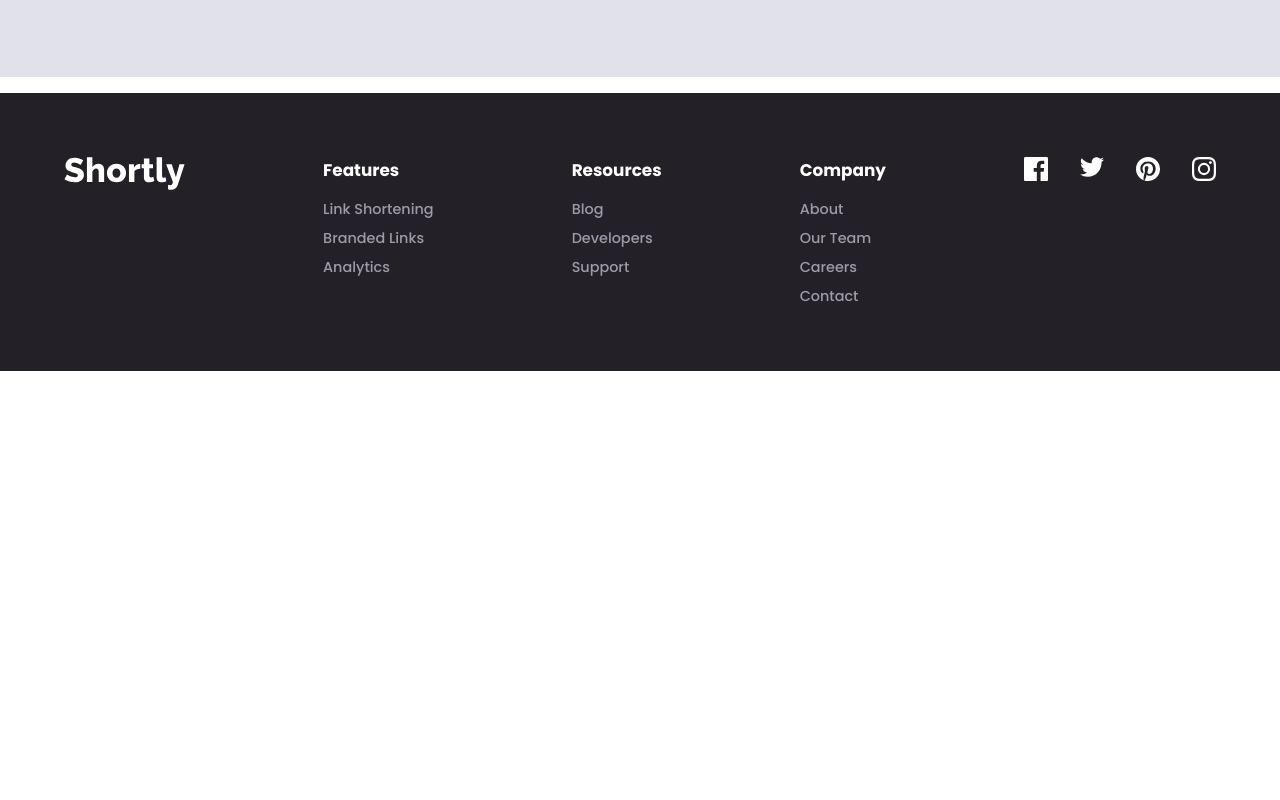
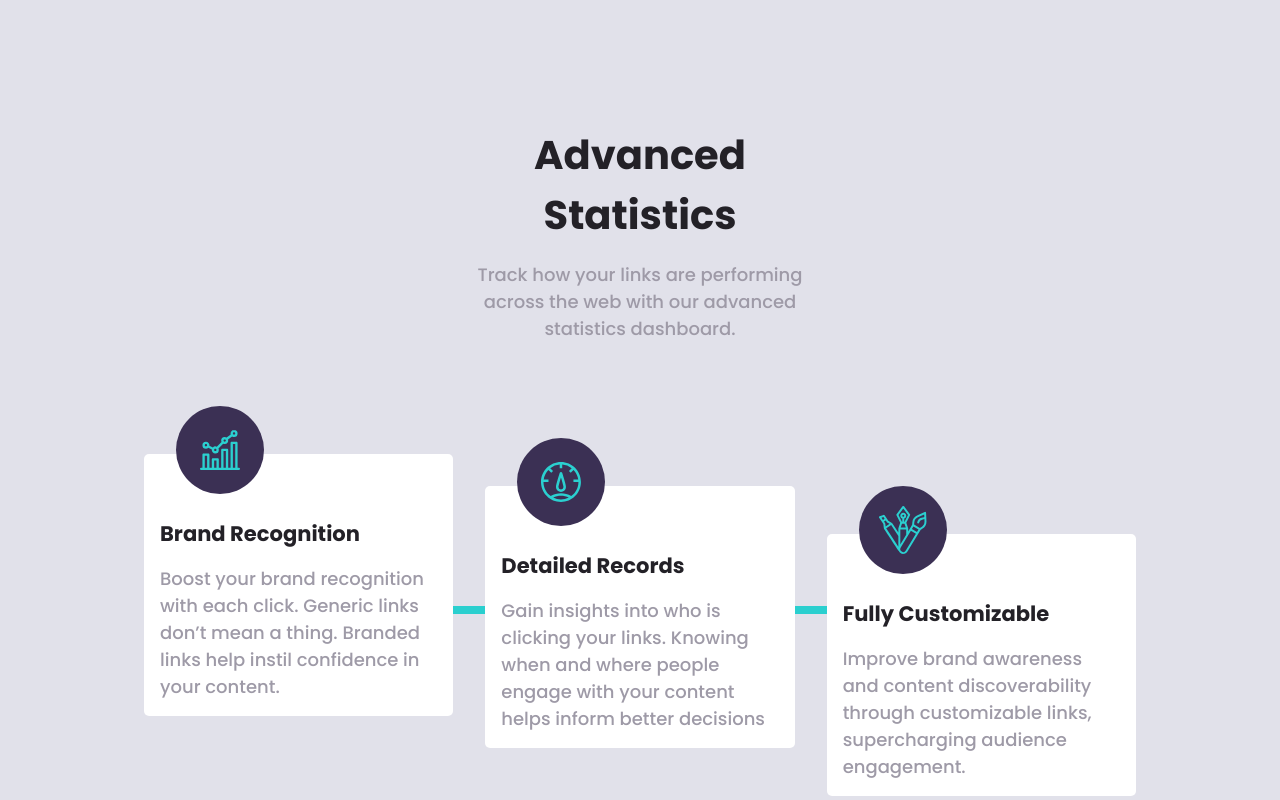
Before and after one commit to kirontoo/url-shortly, a React (Create React App) app: page / in a window 1280 px wide. Shown: the part 880-1680 px from the top of the page. Before the commit the page ends 1251 px from the top, so only its background shows below. Built offline with nearby package versions, Linux system fonts and the light colour scheme.

Commit message:
Redo styling for mobile and desktop

```diff
--- a/src/Home/Home.tsx
+++ b/src/Home/Home.tsx
@@ -17,7 +17,9 @@ export const Home = () => {
         <Banner />
         <section className="promo">
           <UrlShortener />
+          <Stats/>
         </section>
+        <BoostLinks/>
       </main>
       <Footer />
     </>
--- a/src/components/Card/Card.scss
+++ b/src/components/Card/Card.scss
@@ -2,30 +2,71 @@
 
 .card {
   background: #fff;
-  width: 16em;
   text-align: left;
-  padding: 1em;
-  padding-top: 3.5em;
-  margin: 1em;
+  padding: 1rem;
+  padding-top: 3.5rem;
+  margin: 1rem;
   position: relative;
-  box-shadow: 0 8px 16px 0 rgba(0,0,0,0.2);
   border-radius: 5px;
+
+  .card__header {
+    position: absolute;
+    top: -3rem;
+    width: 100%;
+    left: 0;
+    @include flexbox();
+    @include justify-content(center);
+    @include align-items(center);
+  }
 
   .card__icon {
     background: $dark-violet;
-    padding: 1em;
+    padding: 1rem;
     border-radius: 50%;
-    position: absolute;
-    top: -2em;
+    width: 3.5rem;
+    height: 3.5rem;
+    @include flexbox();
+    @include justify-content(center);
+    @include align-items(center);
   }
 
   .card__title {
-    margin-bottom: 1em;
-    margin-top: 0.5em
+    margin-bottom: 1rem;
+    margin-top: 0.5rem;
+    color: $very-dark-violet;
+    text-align: center;
   }
 
   .card__text {
     color: $secondary-text;
-    font-size: 0.8em;
+    // font-size: 0.8rem;
+    text-align: center;
+  }
+
+  &:not(:last-child):after {
+    content: '';
+    width: 0.5rem;
+    height: 5rem;
+    background: $cyan;
+    position: absolute;
+    top: 100%;
+    left: 49%;
+    z-index: 0;
+  }
+
+  @include media(">=desktop") {
+    width: calc(100% / 3);
+    &:not(:last-child):after {
+      width: 0;
+      height: 0;
+    }
+    .card__header {
+      @include justify-content(flex-start);
+      padding: 0 2rem;
+    }
+
+    .card__title, .card__text {
+      text-align: left;
+    }
   }
 }
--- a/src/components/Card/Card.tsx
+++ b/src/components/Card/Card.tsx
@@ -11,7 +11,11 @@ export const Card: React.FC< CardProps > = ( { title, imageUrl, text } ) => {
   let icon = process.env.PUBLIC_URL + 'images/' + imageUrl;
   return (
     <div className="card">
-      <img src={ icon } alt="" className="card__icon"/>
+      <div className="card__header">
+        <div className="card__icon">
+          <img src={ icon } alt={icon} />
+        </div>
+      </div>
       <h3 className="card__title">{ title }</h3>
       <p className="card__text">{ text }</p>
     </div>
--- a/src/components/Stats/Stats.scss
+++ b/src/components/Stats/Stats.scss
@@ -6,38 +6,63 @@
   @include flex-flow( column );
   @include align-items( center );
   text-align: center;
-  margin-top: 7em;
+  padding-bottom: 5rem;
+
 
   .stats__header {
-    width: 40%;
+    @include media(">=desktop") {
+      width: 30%;
+      margin-top: 2rem;
+      margin-bottom: 2rem;
+    }
+
+    .stats__title {
+      margin-bottom: 1rem;
+      @include media(">=desktop") {
+        font-size: 2.5rem;
+      }
+    }
+
+    .subtitle {
+      text-align: center;
+      margin: 0 auto;
+      color: $secondary-text;
+    }
   }
 
   .stats__cards {
     @include flexbox();
+    @include flex-flow(column);
+    row-gap: 4rem;
+
+    @include media(">=desktop") {
+      width: 80%;
+      margin: 0 auto;
       @include flex-flow( row );
       @include justify-content( center );
-    margin-top: 4em;
+      margin-top: 4rem;
       position: relative;
 
       .stats__line {
         background: $cyan;
-      width: 40em;
-      height: 0.5em;
+        width:  70%;
+        height: 0.5rem;
         position: absolute;
         top: 45%;
-      left: 15em;
+        left: 20%;
       }
 
       .card {
-      height: 9em;
+        height: max-content;
       }
 
       .card:nth-child(3) {
-      margin-top: 3em;
+        margin-top: 3rem;
       }
 
       .card:nth-child(4) {
-      margin-top: 6em;
+        margin-top: 6rem;
       }
     }
   }
+}
--- a/src/components/Stats/Stats.tsx
+++ b/src/components/Stats/Stats.tsx
@@ -25,8 +25,8 @@ export const Stats = () => {
   return (
     <div className="stats">
       <div className="stats__header">
-        <h1>Advanced Statistics</h1>
-        <p className="subtitle">Track how your links are performing across the web with our advanced statistics dashboard.</p>
+        <h2 className="stats__title">Advanced Statistics</h2>
+        <span className="subtitle">Track how your links are performing across the web with our advanced statistics dashboard.</span>
       </div>
 
       <div className="stats__cards">
--- a/src/index.scss
+++ b/src/index.scss
@@ -18,7 +18,3 @@ code {
   margin: 0;
   padding: 0;
 }
-
-.subtitle {
-  color: $secondary-text;
-}
```
Lines whose indentation alone changed are shown as unchanged.
